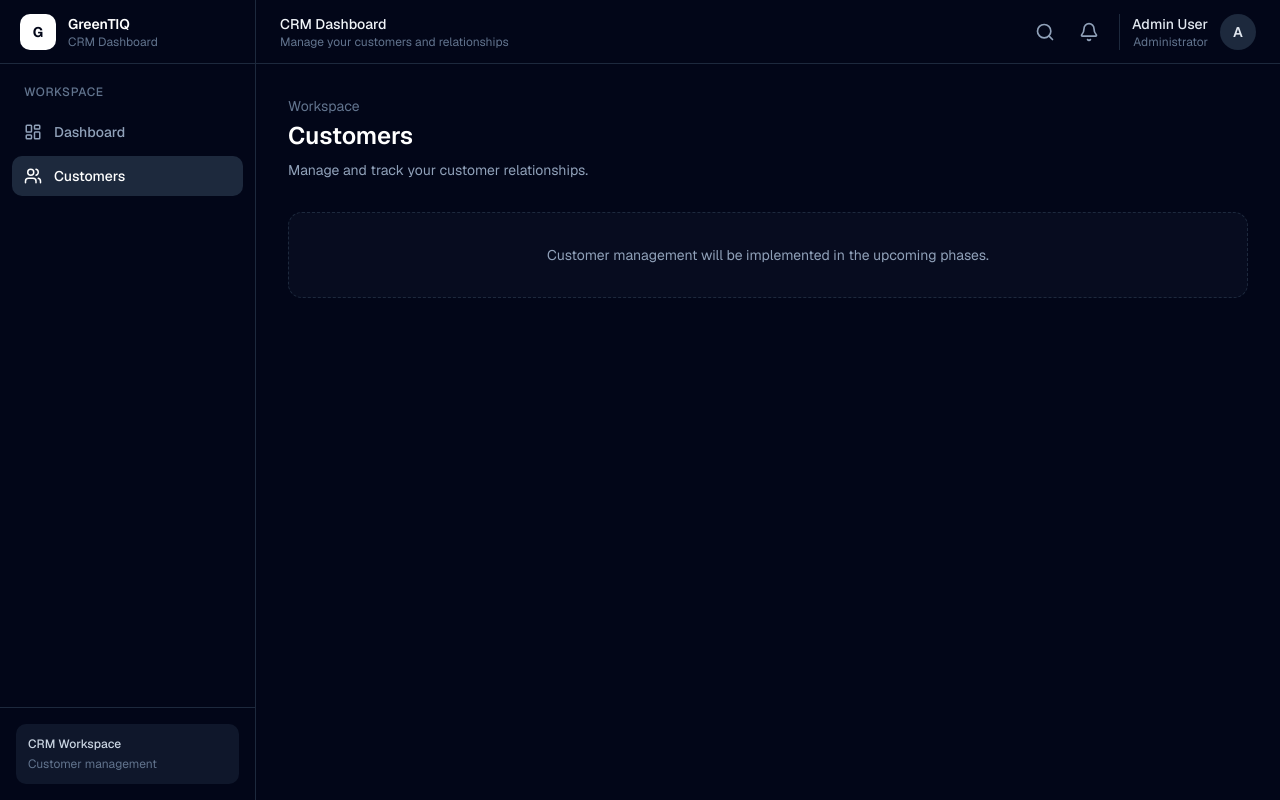
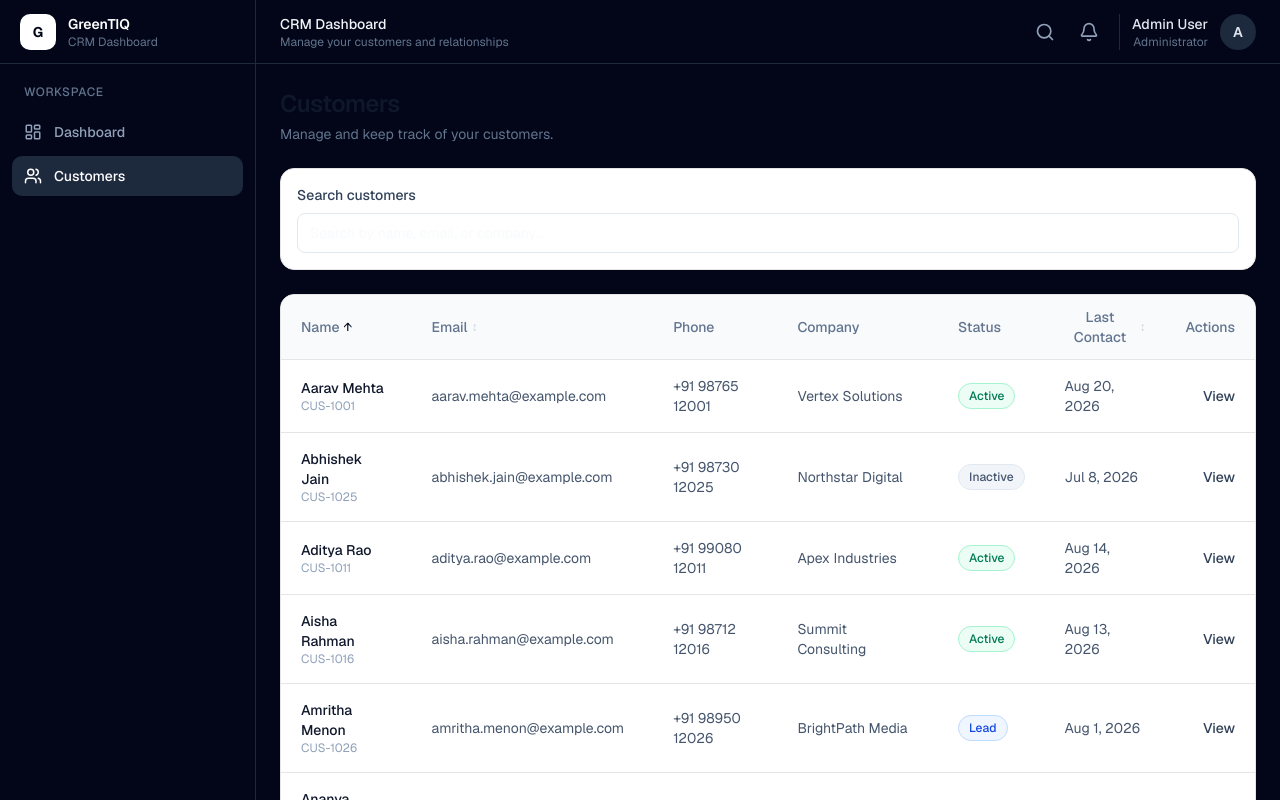
Before and after one commit to abhiram0a/advanced-crm-dashboard, a Next.js app: page /customers in a window 1280 px wide. Shown: the top 800 px of the page. Built offline with nearby package versions, Linux system fonts and the light colour scheme.

Commit message:
feat: add customer table search and sorting

```diff
--- a/src/app/customers/page.tsx
+++ b/src/app/customers/page.tsx
@@ -1,25 +1,157 @@
+"use client";
+
+import { useMemo, useState } from "react";
+
+import CustomerTable from "@/components/customers/CustomerTable";
+import { useCustomers } from "@/hooks/useCustomers";
+
+type SortField = "name" | "email" | "lastContactDate";
+
+type SortDirection = "asc" | "desc";
+
 export default function CustomersPage() {
+  const {
+    data: customers = [],
+    isLoading,
+    isError,
+    error,
+  } = useCustomers();
+
+  const [searchQuery, setSearchQuery] = useState("");
+
+  const [sortField, setSortField] =
+    useState<SortField>("name");
+
+  const [sortDirection, setSortDirection] =
+    useState<SortDirection>("asc");
+
+  const handleSort = (field: SortField) => {
+    if (sortField === field) {
+      setSortDirection((current) =>
+        current === "asc" ? "desc" : "asc",
+      );
+
+      return;
+    }
+
+    setSortField(field);
+    setSortDirection("asc");
+  };
+
+  const filteredAndSortedCustomers = useMemo(() => {
+    const query = searchQuery.trim().toLowerCase();
+
+    const filtered = customers.filter((customer) => {
+      if (!query) {
+        return true;
+      }
+
       return (
-      <section className="p-4 sm:p-6 lg:p-8">
+        customer.name.toLowerCase().includes(query) ||
+        customer.email.toLowerCase().includes(query) ||
+        customer.company.toLowerCase().includes(query)
+      );
+    });
+
+    return [...filtered].sort((a, b) => {
+      let comparison = 0;
+
+      if (sortField === "name") {
+        comparison = a.name.localeCompare(b.name);
+      }
+
+      if (sortField === "email") {
+        comparison = a.email.localeCompare(b.email);
+      }
+
+      if (sortField === "lastContactDate") {
+        comparison =
+          a.lastContactDate.localeCompare(
+            b.lastContactDate,
+          );
+      }
+
+      return sortDirection === "asc"
+        ? comparison
+        : -comparison;
+    });
+  }, [
+    customers,
+    searchQuery,
+    sortField,
+    sortDirection,
+  ]);
+
+  return (
+    <main className="space-y-6 p-6">
       <div>
-          <p className="text-sm text-slate-500">
-            Workspace
-          </p>
-
-          <h1 className="mt-1 text-2xl font-semibold text-white">
+        <h1 className="text-2xl font-semibold tracking-tight text-slate-900">
           Customers
         </h1>
 
-          <p className="mt-2 text-sm text-slate-400">
-            Manage and track your customer relationships.
+        <p className="mt-1 text-sm text-slate-500">
+          Manage and keep track of your customers.
         </p>
       </div>
 
-        <div className="mt-8 rounded-xl border border-dashed border-slate-800 bg-slate-900/40 p-8 text-center">
-          <p className="text-sm text-slate-400">
-            Customer management will be implemented in the upcoming phases.
+      {isLoading && (
+        <div className="rounded-xl border bg-white p-10 text-center text-sm text-slate-500">
+          Loading customers...
+        </div>
+      )}
+
+      {isError && (
+        <div className="rounded-xl border border-red-200 bg-red-50 p-5">
+          <h2 className="font-medium text-red-800">
+            Unable to load customers
+          </h2>
+
+          <p className="mt-1 text-sm text-red-600">
+            {error instanceof Error
+              ? error.message
+              : "Something went wrong while loading customers."}
           </p>
         </div>
-      </section>
+      )}
+
+      {!isLoading && !isError && (
+        <>
+          <div className="rounded-xl border bg-white p-4">
+            <label
+              htmlFor="customer-search"
+              className="mb-2 block text-sm font-medium text-slate-700"
+            >
+              Search customers
+            </label>
+
+            <input
+              id="customer-search"
+              type="search"
+              value={searchQuery}
+              onChange={(event) =>
+                setSearchQuery(event.target.value)
+              }
+              placeholder="Search by name, email, or company..."
+              className="h-10 w-full rounded-md border border-slate-200 bg-white px-3 text-sm outline-none transition focus:border-slate-400 focus:ring-2 focus:ring-slate-100"
+            />
+
+            {searchQuery.trim() && (
+              <p className="mt-2 text-xs text-slate-500">
+                Showing{" "}
+                {filteredAndSortedCustomers.length} of{" "}
+                {customers.length} customers
+              </p>
+            )}
+          </div>
+
+          <CustomerTable
+            customers={filteredAndSortedCustomers}
+            sortField={sortField}
+            sortDirection={sortDirection}
+            onSort={handleSort}
+          />
+        </>
+      )}
+    </main>
   );
 }
--- /dev/null
+++ b/src/components/customers/CustomerTable.tsx
@@ -0,0 +1,212 @@
+"use client";
+
+import type { Customer } from "@/types/customer";
+
+type SortField = "name" | "email" | "lastContactDate";
+
+type SortDirection = "asc" | "desc";
+
+interface CustomerTableProps {
+  customers: Customer[];
+  sortField: SortField;
+  sortDirection: SortDirection;
+  onSort: (field: SortField) => void;
+}
+
+function getStatusClasses(status: Customer["status"]) {
+  switch (status) {
+    case "Active":
+      return "bg-emerald-50 text-emerald-700 border-emerald-200";
+
+    case "Inactive":
+      return "bg-slate-100 text-slate-600 border-slate-200";
+
+    case "Lead":
+      return "bg-blue-50 text-blue-700 border-blue-200";
+
+    default:
+      return "bg-slate-100 text-slate-600 border-slate-200";
+  }
+}
+
+function formatDate(date: string) {
+  return new Intl.DateTimeFormat("en-US", {
+    month: "short",
+    day: "numeric",
+    year: "numeric",
+  }).format(new Date(`${date}T00:00:00`));
+}
+
+function SortButton({
+  field,
+  label,
+  sortField,
+  sortDirection,
+  onSort,
+}: {
+  field: SortField;
+  label: string;
+  sortField: SortField;
+  sortDirection: SortDirection;
+  onSort: (field: SortField) => void;
+}) {
+  const isActive = sortField === field;
+
+  return (
+    <button
+      type="button"
+      onClick={() => onSort(field)}
+      className="inline-flex items-center gap-1 font-medium text-slate-500 transition hover:text-slate-900"
+    >
+      {label}
+
+      <span
+        aria-hidden="true"
+        className={`text-xs ${
+          isActive ? "text-slate-900" : "text-slate-300"
+        }`}
+      >
+        {isActive
+          ? sortDirection === "asc"
+            ? "↑"
+            : "↓"
+          : "↕"}
+      </span>
+    </button>
+  );
+}
+
+export default function CustomerTable({
+  customers,
+  sortField,
+  sortDirection,
+  onSort,
+}: CustomerTableProps) {
+  if (customers.length === 0) {
+    return (
+      <div className="rounded-xl border bg-white p-10 text-center">
+        <h3 className="text-sm font-semibold text-slate-900">
+          No customers found
+        </h3>
+
+        <p className="mt-1 text-sm text-slate-500">
+          Try adjusting your search or filters.
+        </p>
+      </div>
+    );
+  }
+
+  return (
+    <div className="overflow-hidden rounded-xl border bg-white">
+      <div className="overflow-x-auto">
+        <table className="w-full min-w-225 text-sm">
+          <thead className="border-b bg-slate-50">
+            <tr>
+              <th className="px-5 py-3 text-left">
+                <SortButton
+                  field="name"
+                  label="Name"
+                  sortField={sortField}
+                  sortDirection={sortDirection}
+                  onSort={onSort}
+                />
+              </th>
+
+              <th className="px-5 py-3 text-left">
+                <SortButton
+                  field="email"
+                  label="Email"
+                  sortField={sortField}
+                  sortDirection={sortDirection}
+                  onSort={onSort}
+                />
+              </th>
+
+              <th className="px-5 py-3 text-left font-medium text-slate-500">
+                Phone
+              </th>
+
+              <th className="px-5 py-3 text-left font-medium text-slate-500">
+                Company
+              </th>
+
+              <th className="px-5 py-3 text-left font-medium text-slate-500">
+                Status
+              </th>
+
+              <th className="px-5 py-3 text-left">
+                <SortButton
+                  field="lastContactDate"
+                  label="Last Contact"
+                  sortField={sortField}
+                  sortDirection={sortDirection}
+                  onSort={onSort}
+                />
+              </th>
+
+              <th className="px-5 py-3 text-right font-medium text-slate-500">
+                Actions
+              </th>
+            </tr>
+          </thead>
+
+          <tbody className="divide-y">
+            {customers.map((customer) => (
+              <tr
+                key={customer.id}
+                className="transition-colors hover:bg-slate-50"
+              >
+                <td className="px-5 py-4">
+                  <div>
+                    <p className="font-medium text-slate-900">
+                      {customer.name}
+                    </p>
+
+                    <p className="text-xs text-slate-400">
+                      {customer.id}
+                    </p>
+                  </div>
+                </td>
+
+                <td className="px-5 py-4 text-slate-600">
+                  {customer.email}
+                </td>
+
+                <td className="px-5 py-4 text-slate-600">
+                  {customer.phone}
+                </td>
+
+                <td className="px-5 py-4 text-slate-600">
+                  {customer.company}
+                </td>
+
+                <td className="px-5 py-4">
+                  <span
+                    className={`inline-flex items-center rounded-full border px-2.5 py-1 text-xs font-medium ${getStatusClasses(
+                      customer.status,
+                    )}`}
+                  >
+                    {customer.status}
+                  </span>
+                </td>
+
+                <td className="px-5 py-4 text-slate-600">
+                  {formatDate(customer.lastContactDate)}
+                </td>
+
+                <td className="px-5 py-4 text-right">
+                  <button
+                    type="button"
+                    className="text-sm font-medium text-slate-700 hover:text-slate-950"
+                  >
+                    View
+                  </button>
+                </td>
+              </tr>
+            ))}
+          </tbody>
+        </table>
+      </div>
+    </div>
+  );
+}
```
Lines whose indentation alone changed are shown as unchanged.
